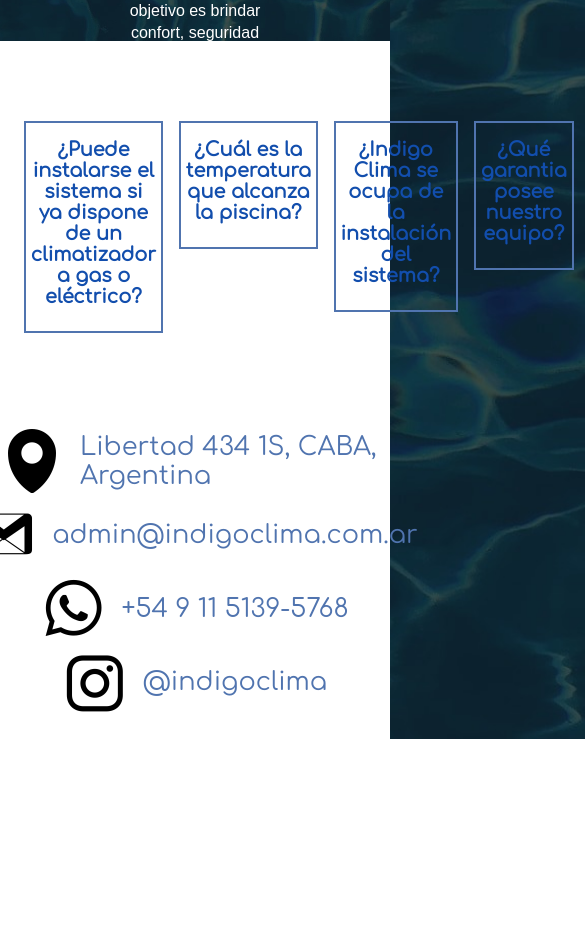
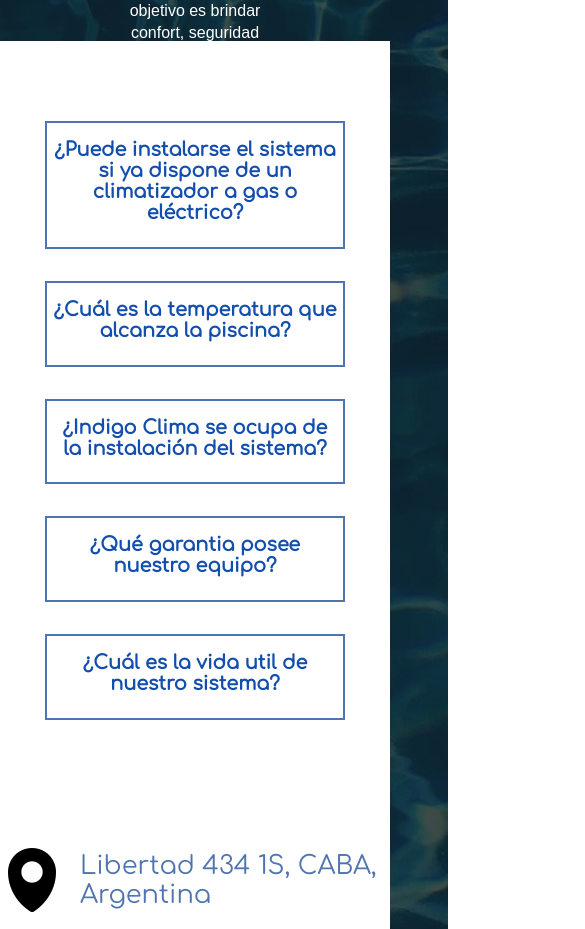
Before and after one commit to felipendelicia/indigoclima-web, a React (Create React App) app: page / in a window 390 px wide. Shown: the part 879-1808 px from the top of the page, 585 px wide, since content can reach past the window. Before the commit the page ends 1618 px from the top, so only its background shows below. Built offline with nearby package versions, Linux system fonts and the light colour scheme; the HTML template or start-up script is replaced by a standard one.

Commit message:
responsive FAQ

```diff
--- a/src/components/Home/FrequentQuestions/FrequentQuestions.css
+++ b/src/components/Home/FrequentQuestions/FrequentQuestions.css
@@ -3,7 +3,12 @@
     padding:5em 1em;
 }
 
+.fq-accordion{
+    text-align: center;
+}
+
 .accordion-item{
+    display: inline-block;
     text-align: center;
     width: 80%;
     height: 100%;
@@ -13,6 +18,7 @@
     transition-property: all;
     transition-duration: 0.4s;
     transition-timing-function: ease-in-out;
+    margin-bottom: 2em;
 }
 
 .accordion-item-q{
@@ -34,17 +40,14 @@
     transition: opacity 1s
 }
 
-.bigger{
-
-}
-
-.fq-accordion{
-    display: flex;
-
-}
-
 .accordion-item:hover{
     border-color: #e4b64d;
     padding: 1em 2em;
     cursor: pointer;
 }
+
+@media (min-width: 1000px){
+    .fq-accordion{
+        display: flex
+    }
+}
```
